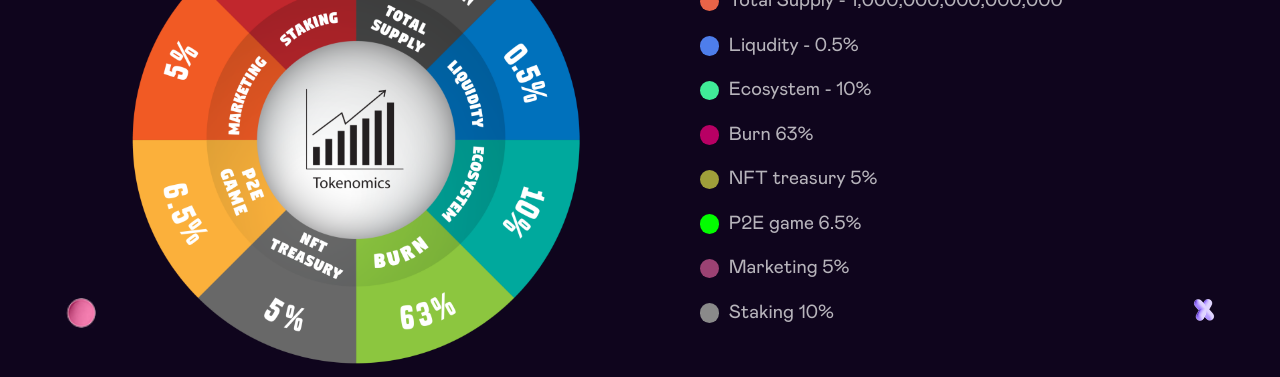
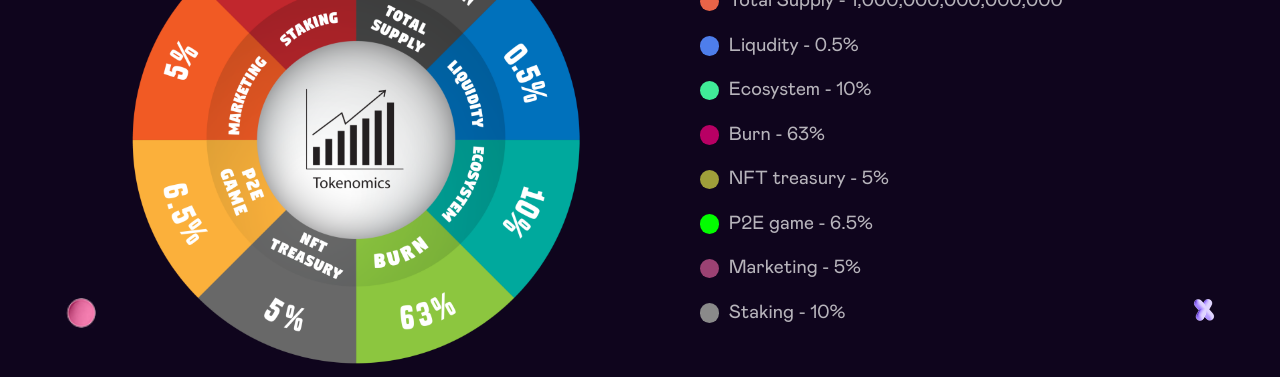
Before and after one commit to Mahmud-cf/Little_Rabbit_Project, a React (Vite) app: page / in a window 1280 px wide. Shown: the part 1320-1697 px from the top of the page. Built offline with nearby package versions, Linux system fonts and the light colour scheme.

Commit message:
fix all bug

```diff
--- a/src/Components/Mint.jsx
+++ b/src/Components/Mint.jsx
@@ -47,23 +47,23 @@ function Mint() {
                     </div>
                     <div className="token-list-item" >
                       <span style={{background:'#B80064'}} ></span>
-                      <span>Burn 63%</span>
+                      <span>Burn - 63%</span>
                     </div>
                     <div className="token-list-item" >
                       <span style={{background:'#9F9F3A'}} ></span>
-                      <span>NFT treasury 5%</span>
+                      <span>NFT treasury - 5%</span>
                     </div>
                     <div className="token-list-item" >
                       <span style={{background:'#03FD00'}} ></span>
-                      <span>P2E game 6.5%</span>
+                      <span>P2E game - 6.5%</span>
                     </div>
                     <div className="token-list-item" >
                       <span style={{background:'#9B4273'}} ></span>
-                      <span>Marketing 5%</span>
+                      <span>Marketing - 5%</span>
                     </div>
                     <div className="token-list-item" >
                       <span style={{background:'#8A8A8A'}} ></span>
-                      <span>Staking 10%</span>
+                      <span>Staking - 10%</span>
                     </div>
                   </div>
                 </div>
```
